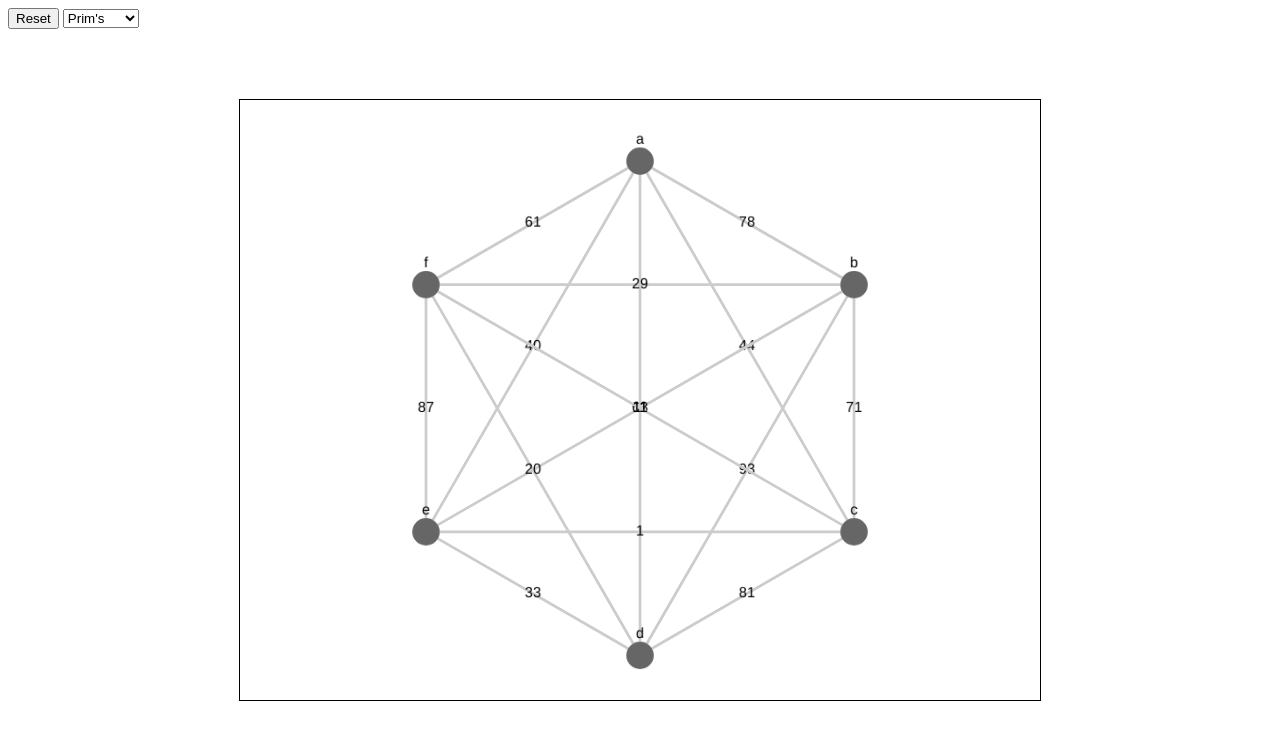
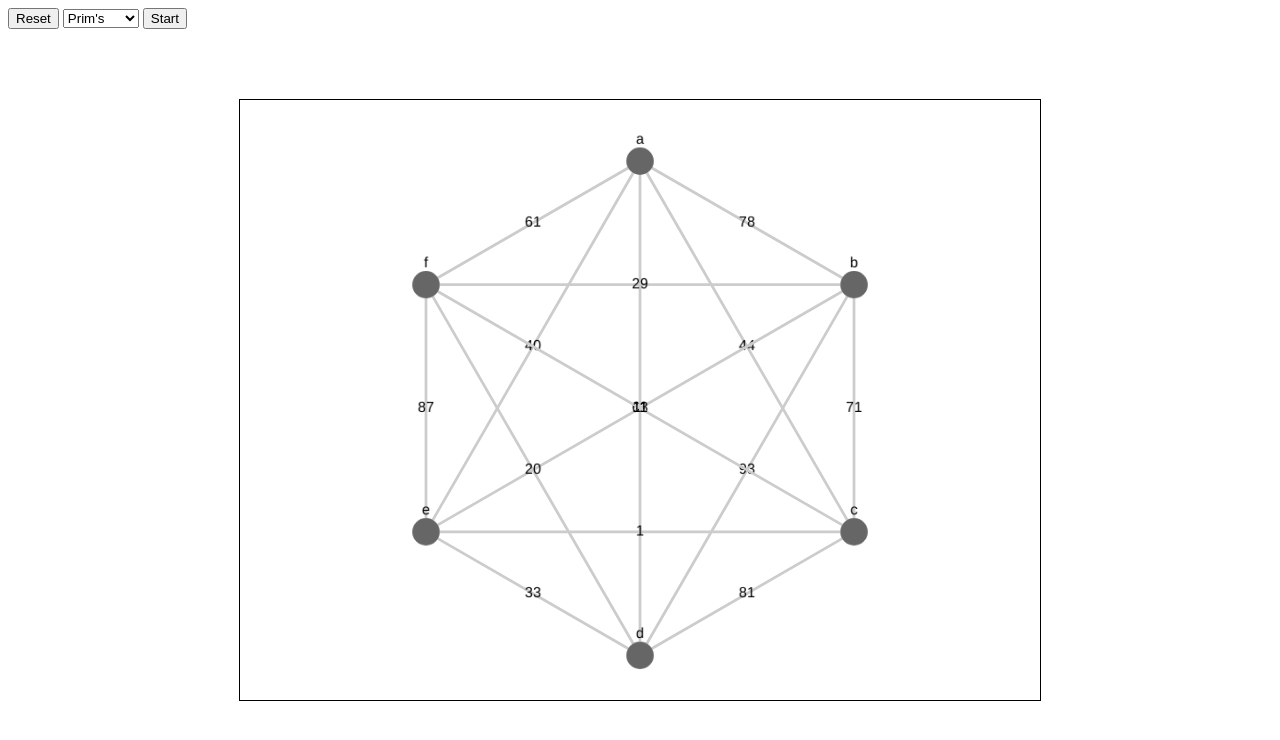
Before and after one commit to rxhama/MST, a plain HTML site: page index.html in a window 1280 px wide. Drawn offline with Linux system fonts and the light colour scheme.

Commit message:
Add start button, remove dropdown listener

```diff
--- a/index.html
+++ b/index.html
@@ -25,6 +25,7 @@
                 <option value="prims">Prim's</option>
                 <option value="kruskals">Kruskal's</option>
             </select>
+            <button id="startBtn" onclick="start()">Start</button>
             <div id="cy"></div>
         </div>
 
--- a/script.js
+++ b/script.js
@@ -302,15 +302,15 @@ function reset() {
     cy1.json(storedGraphs[0]);
 }
 
-document.getElementById('algoDropdown').addEventListener('change', function() {
-    let selectedAlgo = this.value;
+function start() {
+    const selectedAlgo = document.getElementById('algoDropdown').value;
     if (selectedAlgo == 'prims') {
         primsAlgorithm(cy1);
     }
     else if (selectedAlgo == 'kruskals') {
         kruskalsAlgorithm(cy1);
     }
-});
+};
 
 
 // storedGraphs.push(cy1.json());
```
